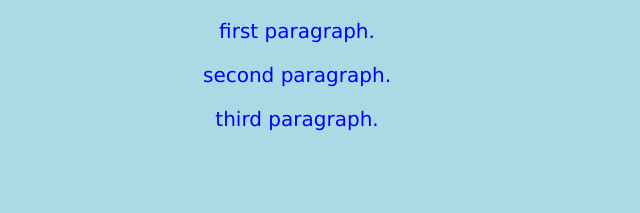
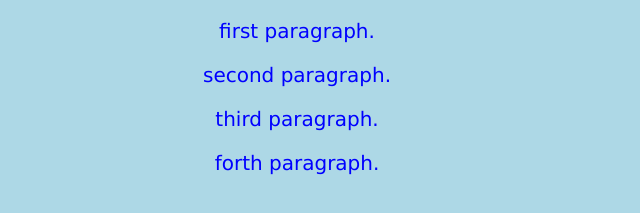
Before and after one commit to jessicaliuCW/gitflowPratice, a plain HTML site: page index.html in a window 1280 px wide. Shown: the part 161-374 px from the top of the page, without its empty margins (343-983 px from the left). Drawn offline with Linux system fonts and the light colour scheme.

Commit message:
add 4th paragraphs

```diff
--- a/index.html
+++ b/index.html
@@ -8,6 +8,7 @@
 <p>first paragraph.</p>
 <p>second paragraph.</p>
 <p>third paragraph.</p>
+<p>forth paragraph.</p>
 
 
 </body>
```
